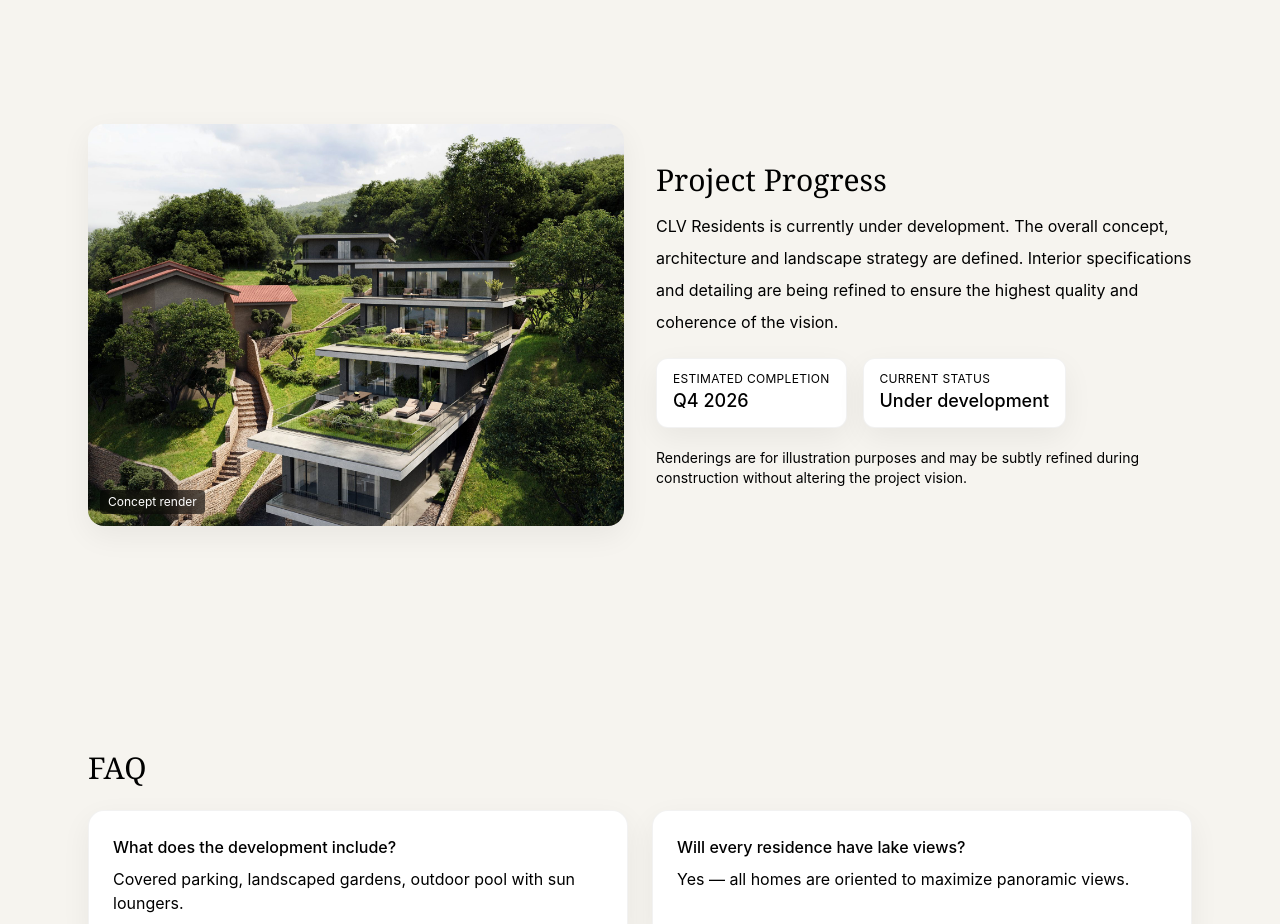
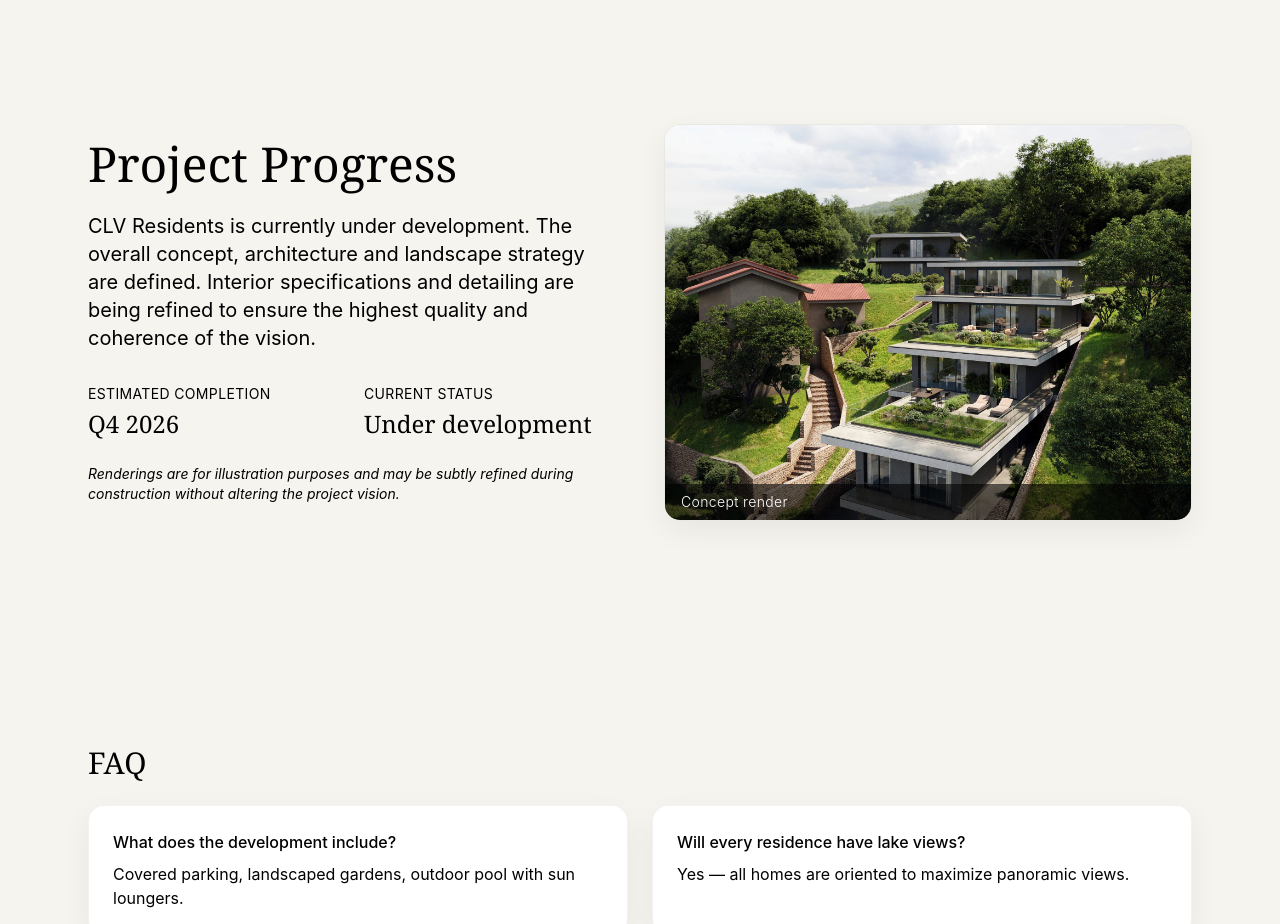
Before and after one commit to 9521287-max/clv-landing, a React (Vite) app: page / in a window 1280 px wide. Shown: the part 5940-6864 px from the top of the page. Built offline with nearby package versions, Linux system fonts and the light colour scheme.

Commit message:
Update App.jsx

```diff
--- a/src/App.jsx
+++ b/src/App.jsx
@@ -206,35 +206,38 @@ export default function App() {
 </Section>
 
   <Section id="progress">
-  <div className="grid md:grid-cols-2 gap-8 items-center">
-    <figure className="relative">
+  <div className="grid md:grid-cols-2 gap-12 items-center">
+    <div>
+      <h2 className="font-serif text-4xl md:text-5xl mb-6 text-slate-900">
+        {t.progress.title}
+      </h2>
+      <p className="text-lg md:text-xl leading-relaxed text-slate-700 mb-6">
+        {t.progress.text}
+      </p>
+      <div className="grid grid-cols-2 gap-6 mt-8">
+        <div>
+          <div className="text-sm uppercase tracking-wide text-slate-500">{t.progress.etaLabel}</div>
+          <div className="text-2xl font-serif text-slate-900 mt-1">{t.progress.etaValue}</div>
+        </div>
+        <div>
+          <div className="text-sm uppercase tracking-wide text-slate-500">{t.progress.statusLabel}</div>
+          <div className="text-2xl font-serif text-slate-900 mt-1">{t.progress.statusValue}</div>
+        </div>
+      </div>
+      <p className="text-sm text-slate-500 mt-6 italic">
+        {t.progress.note}
+      </p>
+    </div>
+
+    <div className="relative rounded-2xl overflow-hidden shadow-soft border border-black/5">
       <img
         src="/images/0010001.jpg"
         alt={t.progress.imageAlt}
-        className="w-full rounded-2xl shadow-soft"
+        className="w-full h-full object-cover"
       />
-      <figcaption className="absolute bottom-3 left-3 text-xs px-2 py-1 rounded bg-black/60 text-white backdrop-blur">
+      <div className="absolute bottom-0 left-0 right-0 bg-black/60 text-white text-sm px-4 py-2 font-light tracking-wide">
         {t.progress.imageCaption}
-      </figcaption>
-    </figure>
-
-    <div>
-      <h2 className="font-serif text-3xl mb-3">{t.progress.title}</h2>
-      <p className="leading-8 mb-5">{t.progress.text}</p>
-
-      <div className="flex flex-wrap gap-4">
-        <div className="rounded-xl border border-black/5 bg-white px-4 py-3 shadow-soft">
-          <div className="text-xs uppercase tracking-wide text-slate-500">{t.progress.etaLabel}</div>
-          <div className="text-lg font-medium">{t.progress.etaValue}</div>
-        </div>
-
-        <div className="rounded-xl border border-black/5 bg-white px-4 py-3 shadow-soft">
-          <div className="text-xs uppercase tracking-wide text-slate-500">{t.progress.statusLabel}</div>
-          <div className="text-lg font-medium">{t.progress.statusValue}</div>
-        </div>
       </div>
-
-      <p className="text-sm text-slate-600 mt-5">{t.progress.note}</p>
     </div>
   </div>
 </Section>
```
